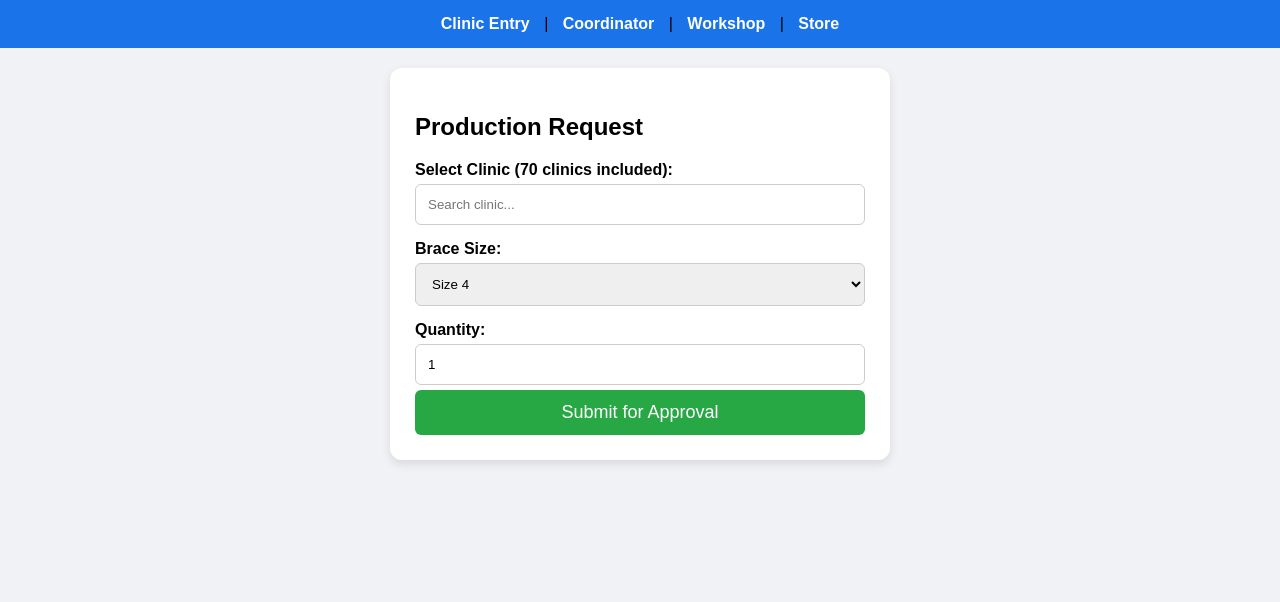
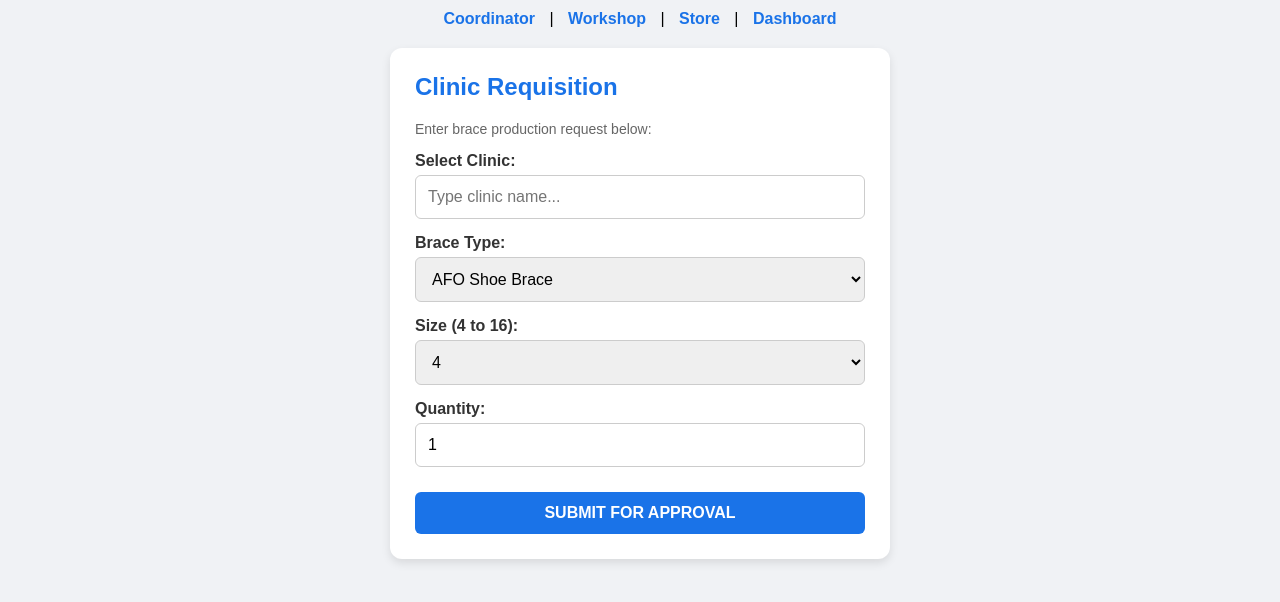
Before and after one commit to logistics-max/brace-flow, a Flask app: page / in a window 1280 px wide. Shown: the top 602 px of the page. Run offline with Flask 3, Linux system fonts and the light colour scheme.

Commit message:
Update index.html

```diff
--- a/templates/index.html
+++ b/templates/index.html
@@ -2,38 +2,58 @@
 <html>
 <head>
     <title>Brace Logistics</title>
+    <meta name="viewport" content="width=device-width, initial-scale=1">
     <style>
-        body { font-family: sans-serif; background: #f0f2f5; margin: 0; }
-        .nav { background: #1a73e8; padding: 15px; text-align: center; }
-        .nav a { color: white; text-decoration: none; margin: 0 10px; font-weight: bold; }
+        body { font-family: sans-serif; background: #f0f2f5; margin: 0; padding: 10px; }
         .card { max-width: 450px; margin: 20px auto; background: white; padding: 25px; border-radius: 12px; box-shadow: 0 4px 10px rgba(0,0,0,0.1); }
-        label { display: block; margin-top: 15px; font-weight: bold; }
-        input, select, button { width: 100%; padding: 12px; margin-top: 5px; border-radius: 6px; border: 1px solid #ccc; box-sizing: border-box; }
-        button { background: #28a745; color: white; border: none; font-size: 18px; cursor: pointer; }
+        label { display: block; margin-top: 15px; font-weight: bold; color: #333; }
+        input, select, button { width: 100%; padding: 12px; margin-top: 5px; border-radius: 6px; border: 1px solid #ccc; font-size: 16px; box-sizing: border-box; }
+        button { background: #1a73e8; color: white; border: none; font-weight: bold; margin-top: 25px; cursor: pointer; transition: 0.3s; }
+        button:hover { background: #1557b0; }
+        .nav { text-align: center; margin-bottom: 20px; }
+        .nav a { margin: 0 10px; color: #1a73e8; text-decoration: none; font-weight: bold; }
     </style>
 </head>
 <body>
+
     <div class="nav">
-        <a href="/">Clinic Entry</a> | <a href="/portal/coordinator">Coordinator</a> | <a href="/portal/workshop">Workshop</a> | <a href="/portal/store">Store</a>
+        <a href="/portal/coordinator">Coordinator</a> |
+        <a href="/portal/workshop">Workshop</a> |
+        <a href="/portal/store">Store</a> |
+        <a href="/dashboard">Dashboard</a>
     </div>
+
     <div class="card">
-        <h2>Production Request</h2>
-        <form action="/submit" method="POST">
-            <label>Select Clinic (70 clinics included):</label>
-            <input list="clinics" name="clinic_name" placeholder="Search clinic..." required>
+        <h2 style="margin-top:0; color:#1a73e8;">Clinic Requisition</h2>
+        <p style="font-size: 14px; color: #666;">Enter brace production request below:</p>
+
+        <form action="/submit_request" method="POST">
+            <label>Select Clinic:</label>
+            <input list="clinics" name="clinic_name" placeholder="Type clinic name..." required>
             <datalist id="clinics">
-                <option value="Abebech Gobena MCH Hospital"><option value="Alert Comprehensive Hospital">
-                <option value="Black Lion Hospital"><option value="CURE Hospital Addis Ababa">
-                <option value="Felege Hiwot Hospital Bahirdar"><option value="Yirgalem Hospital">
-                <option value="Worabe Comprehensive Specialized Hospital">
+                <option value="Abebech Gobena MCH Hospital">
+                <option value="Alert Comprehensive Hospital">
+                <option value="Black Lion Hospital">
+                <option value="CURE Hospital Addis Ababa">
                 </datalist>
-            <label>Brace Size:</label>
+
+            <label>Brace Type:</label>
+            <select name="brace_type">
+                <option value="AFO Shoe Brace">AFO Shoe Brace</option>
+                <option value="KAFO Shoe Brace">KAFO Shoe Brace</option>
+            </select>
+
+            <label>Size (4 to 16):</label>
             <select name="brace_size">
-                {% for i in range(4, 17) %}<option value="{{i}}">Size {{i}}</option>{% endfor %}
+                {% for i in range(4, 17) %}
+                <option value="{{ i }}">{{ i }}</option>
+                {% endfor %}
             </select>
+
             <label>Quantity:</label>
             <input type="number" name="quantity" value="1" min="1">
-            <button type="submit">Submit for Approval</button>
+
+            <button type="submit">SUBMIT FOR APPROVAL</button>
         </form>
     </div>
 </body>
```
